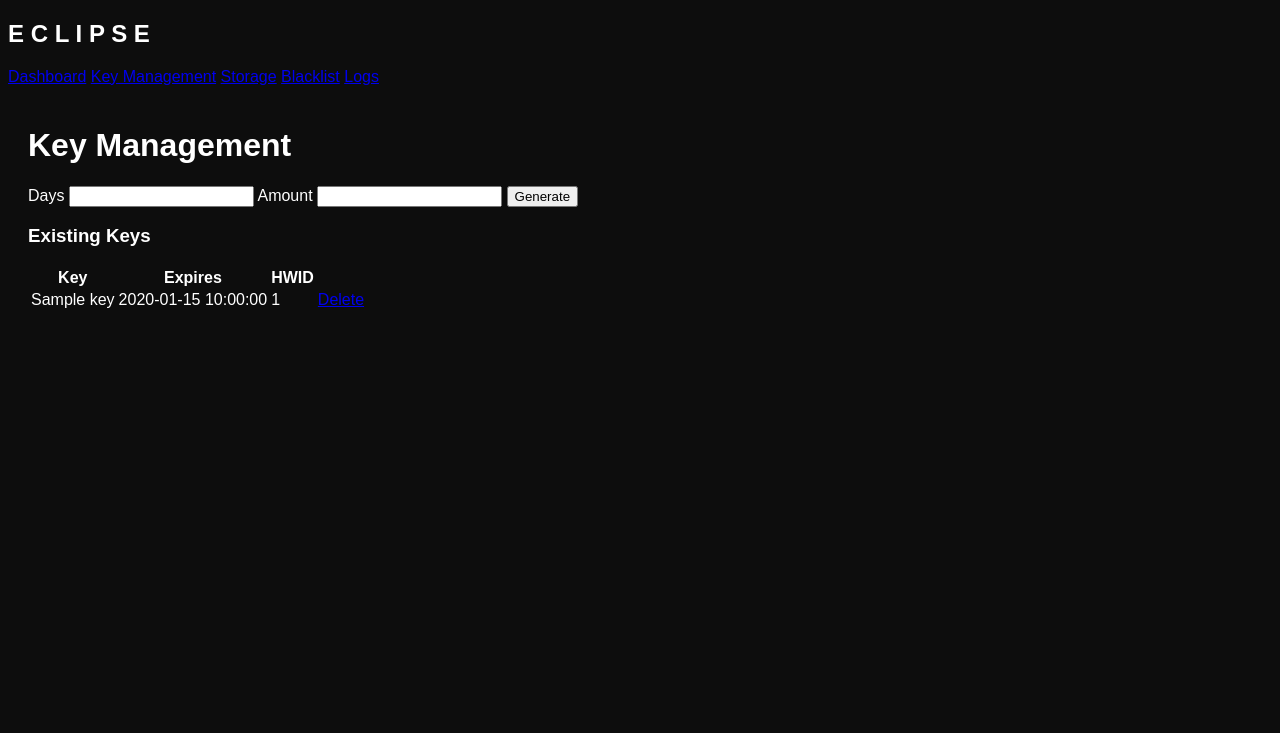
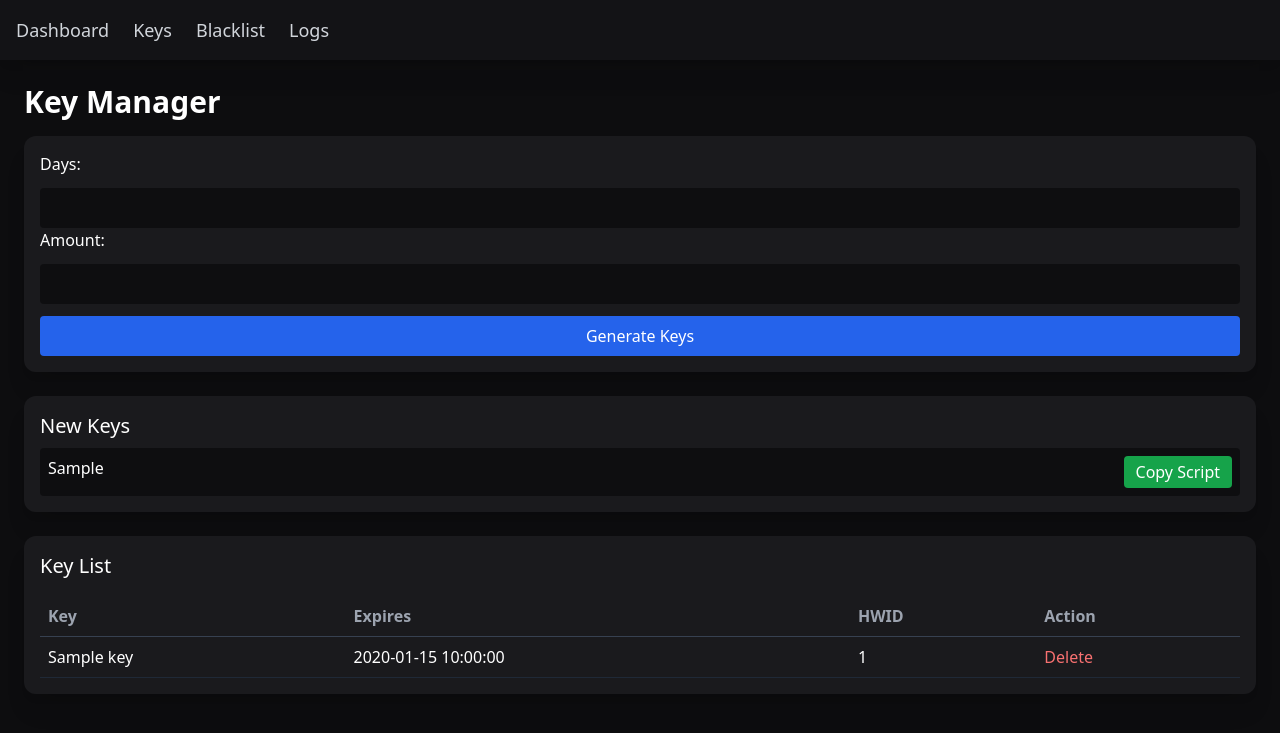
Before and after one commit to AsianTwchSecond/eclipse-hwid, a Flask app: template templates/keys.html in a window 1280 px wide. Shown: the top 733 px of the page. Run offline with Flask 3, Linux system fonts and the light colour scheme; the template is opened without the code that fills it: most values are stand-ins (such as "Sample title", 1, 10 or a date in 2020); some libraries are stand-ins or nearby versions.

Commit message:
Update keys.html

```diff
--- a/templates/keys.html
+++ b/templates/keys.html
@@ -1,31 +1,81 @@
-{% extends "layout.html" %}
+{% extends "base.html" %}
 {% block content %}
-<h1>Key Management</h1>
 
-<div class="card">
-    <form method="post" action="/generate">
-        <label>Days</label>
-        <input type="number" name="days">
+<h2 class="text-3xl font-bold mb-4">Key Manager</h2>
 
-        <label>Amount</label>
-        <input type="number" name="amount">
+<!-- Generate New Keys -->
+<div class="bg-[#1a1a1d] p-4 rounded-xl shadow-xl mb-6">
+    <form method="post" action="/generate" class="space-y-3">
 
-        <button type="submit">Generate</button>
+        <label>Days:</label>
+        <input class="bg-[#0e0e10] p-2 rounded w-full" type="number" name="days" required>
+
+        <label>Amount:</label>
+        <input class="bg-[#0e0e10] p-2 rounded w-full" type="number" name="amount" required>
+
+        <button class="bg-blue-600 px-4 py-2 rounded hover:bg-blue-700 w-full mt-2">
+            Generate Keys
+        </button>
     </form>
 </div>
 
-<div class="card">
-    <h3>Existing Keys</h3>
-    <table>
-        <tr><th>Key</th><th>Expires</th><th>HWID</th><th></th></tr>
-        {% for key, info in keys.items() %}
-        <tr>
-            <td>{{ key }}</td>
-            <td>{{ info.expires }}</td>
-            <td>{{ info.hwid }}</td>
-            <td><a href="/deletekey/{{key}}">Delete</a></td>
+
+<!-- Newly Generated Keys -->
+{% if new_keys %}
+<div class="bg-[#1a1a1d] p-4 rounded-xl shadow-xl mb-6">
+    <h3 class="text-xl mb-2">New Keys</h3>
+    <ul class="space-y-1">
+        {% for k in new_keys %}
+        <li class="flex justify-between bg-[#0e0e10] p-2 rounded">
+            <span>{{ k }}</span>
+
+            <!-- COPY SCRIPT BUTTON -->
+            <button
+                class="bg-green-600 px-3 py-1 rounded hover:bg-green-700"
+                onclick='copyScript("{{ k }}")'>
+                Copy Script
+            </button>
+        </li>
+        {% endfor %}
+    </ul>
+</div>
+{% endif %}
+
+
+<!-- Existing Keys Table -->
+<div class="bg-[#1a1a1d] p-4 rounded-xl shadow-xl">
+    <h3 class="text-xl mb-4">Key List</h3>
+
+    <table class="w-full text-left">
+        <tr class="text-gray-400 border-b border-gray-700">
+            <th class="p-2">Key</th>
+            <th class="p-2">Expires</th>
+            <th class="p-2">HWID</th>
+            <th class="p-2">Action</th>
+        </tr>
+
+        {% for key, data in keys.items() %}
+        <tr class="border-b border-gray-800">
+            <td class="p-2">{{ key }}</td>
+            <td class="p-2">{{ data.expires }}</td>
+            <td class="p-2">{{ data.hwid }}</td>
+            <td class="p-2">
+                <a href="/deletekey/{{ key }}" class="text-red-400 hover:text-red-600">Delete</a>
+            </td>
         </tr>
         {% endfor %}
     </table>
 </div>
+
+<!-- Copy Script Logic -->
+<script>
+function copyScript(key) {
+    let script = `_G.Key = "${key}"\nloadstring(game:HttpGet("https://raw.githubusercontent.com/FwtysLuas/EclipseMeteor/refs/heads/main/Protected_4548462735082467.lua.txt"))()`;
+
+    navigator.clipboard.writeText(script);
+
+    alert("Copied Script With Key!");
+}
+</script>
+
 {% endblock %}
```
